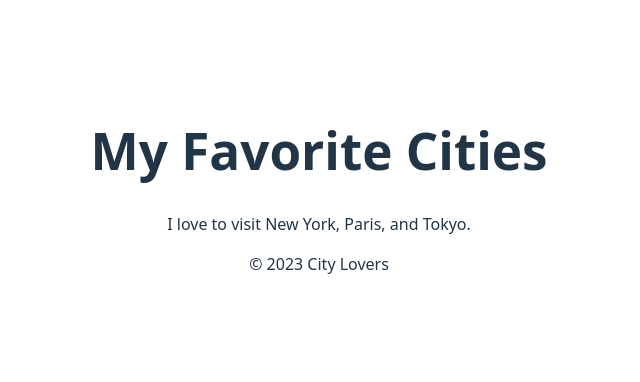
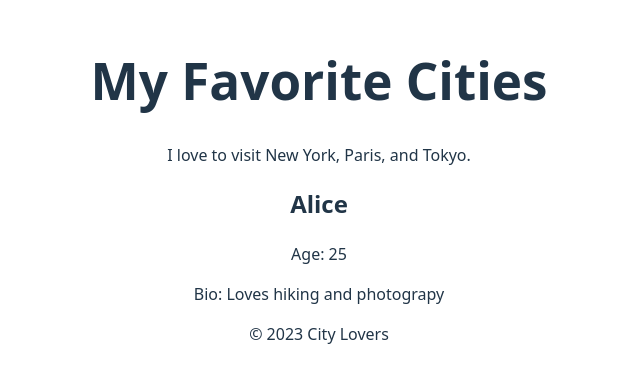
Before and after one commit to Daniel-418/alx-fe-reactjs, a React (Vite) app in the folder alx-react-app/: page / in a window 1280 px wide. Shown: the part 210-592 px from the top of the page, without its empty margins (321-961 px from the left). Built offline with nearby package versions, Linux system fonts and the light colour scheme.

Commit message:
finished task

```diff
--- a/alx-react-app/src/App.jsx
+++ b/alx-react-app/src/App.jsx
@@ -1,11 +1,9 @@
-import { useState } from 'react'
-import reactLogo from './assets/react.svg'
-import viteLogo from '/vite.svg'
 import './App.css'
 import WelcomeMessage from './components/WelcomeMessage.jsx'
 import Header from './components/Header';
 import Footer from './components/Footer';
 import MainContent from './components/MainContent'
+import UserProfile from './components/UserProfile.jsx'
 
 function App() {
 
@@ -13,6 +11,7 @@
     <>
       <Header />
       <MainContent />
+      <UserProfile name="Alice" age="25" bio="Loves hiking and photograpy" />
       <Footer />
     </>
   );
--- /dev/null
+++ b/alx-react-app/src/components/UserProfile.jsx
@@ -0,0 +1,9 @@
+export default function UserProfile(props) {
+  return (
+    <div>
+      <h2>{props.name}</h2>
+      <p>Age: {props.age}</p>
+      <p>Bio: {props.bio}</p>
+    </div>
+  );
+}
```
